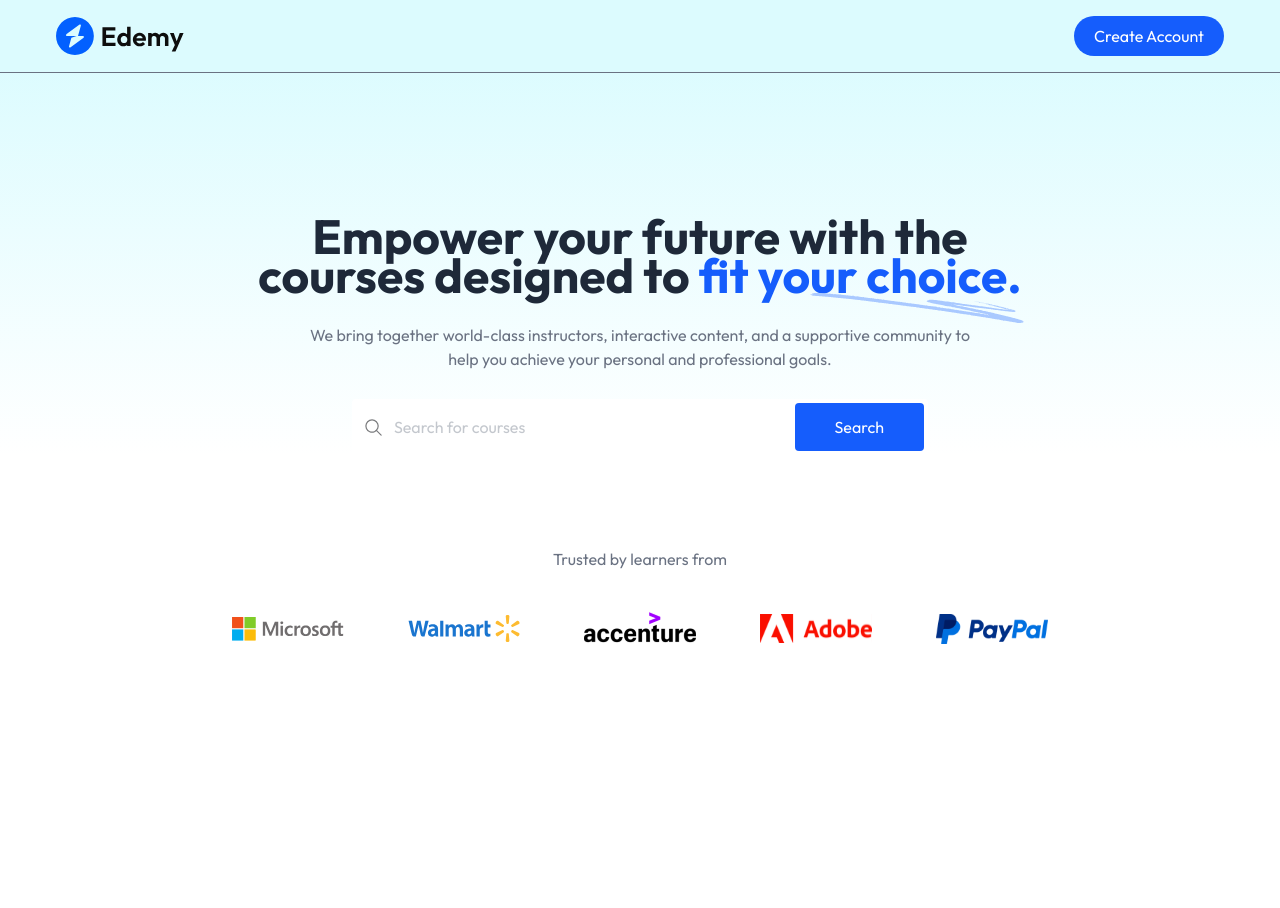
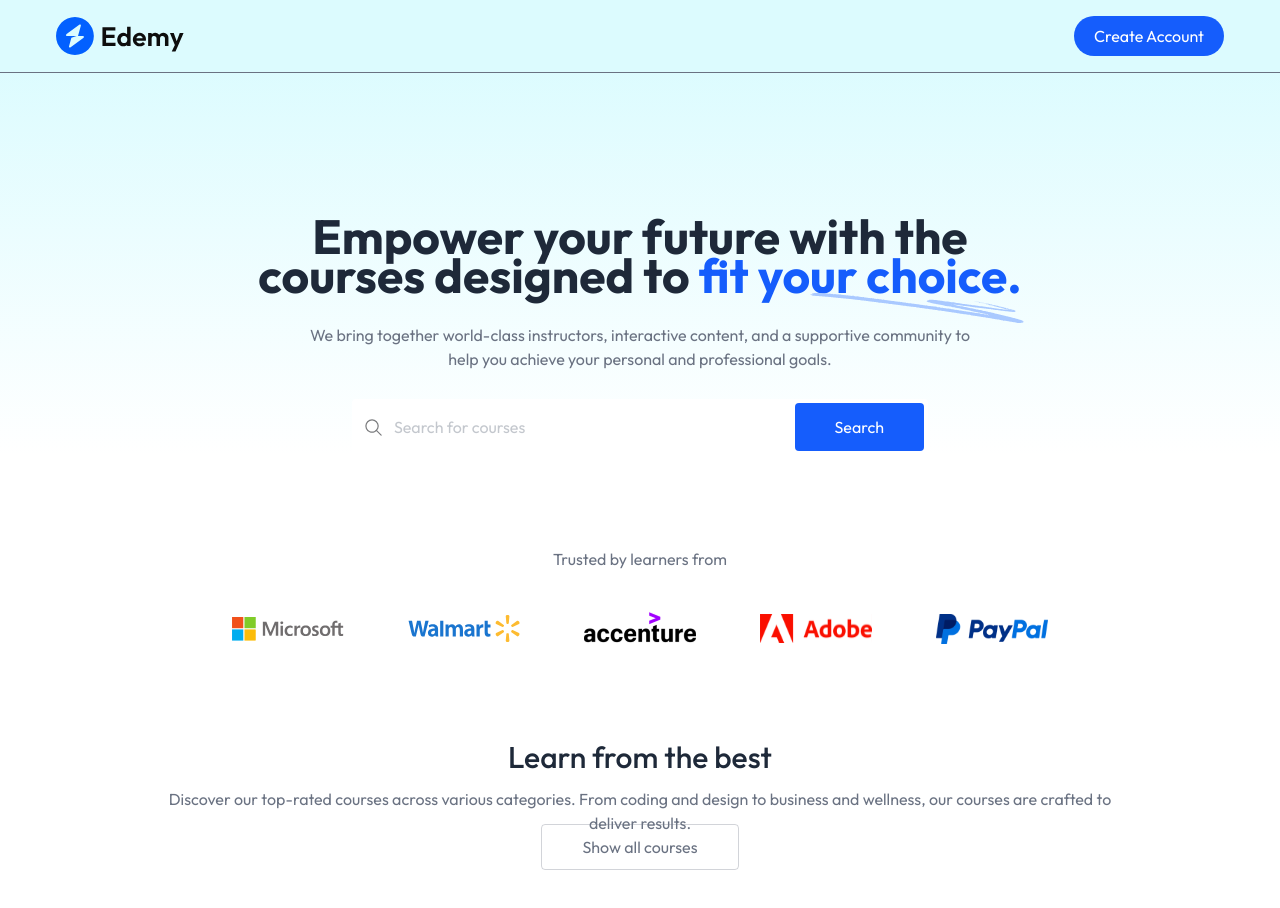
Before and after one commit to mohamad-abdelkhalek/ElevateX, a React (Vite) app in the folder client/: page / in a window 1280 px wide. Shown: the top 908 px of the page. Before the commit the page ends 800 px from the top, so only its background shows below. Built offline with nearby package versions, Linux system fonts and the light colour scheme; no server answers.

Commit message:
Client: Created courses section

```diff
--- a/client/src/components/student/CoursesSection.jsx
+++ b/client/src/components/student/CoursesSection.jsx
@@ -1,11 +1,27 @@
-import React from 'react'
+import React from "react";
+import { Link } from "react-router-dom";
 
 const CoursesSection = () => {
   return (
-    <div>
-        <h1>CoursesSection</h1>
+    <div className="py-16 md:px-40 px-8">
+      <h2 className="text-3xl font-medium text-gray-800">
+        Learn from the best
+      </h2>
+      <p className="text-sm md:text-base text-gray-500 mt-3">
+        Discover our top-rated courses across various categories. From coding
+        and design to business and wellness, our courses are crafted to deliver
+        results.
+      </p>
+
+      <Link
+        to={"/course-list"}
+        onClick={() => scrollTo(0, 0)}
+        className="text-gray-500 border border-gray-500/30 px-10 py-3 rounded"
+      >
+        Show all courses
+      </Link>
     </div>
-  )
-}
+  );
+};
 
-export default CoursesSection
+export default CoursesSection;
--- a/client/src/pages/student/Home.jsx
+++ b/client/src/pages/student/Home.jsx
@@ -1,6 +1,7 @@
 import React from "react";
 import Hero from "../../components/student/Hero";
 import Companies from "../../components/student/Companies";
+import CoursesSection from "../../components/student/CoursesSection";
 
 const Home = () => {
   return (
@@ -10,6 +11,7 @@ const Home = () => {
     >
       <Hero />
       <Companies />
+      <CoursesSection />
     </div>
   );
 };
```
